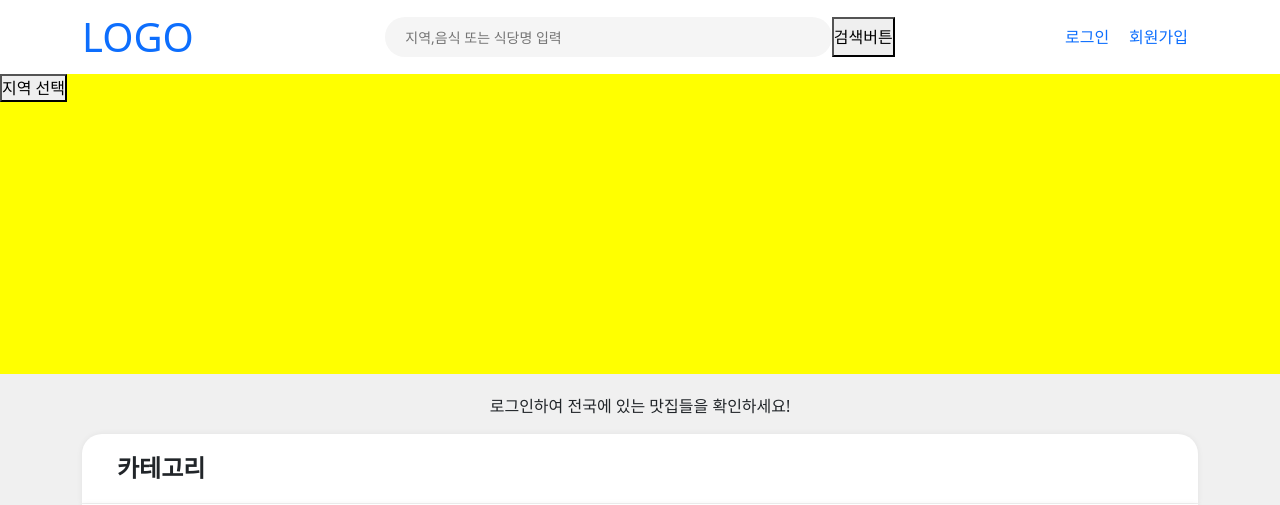
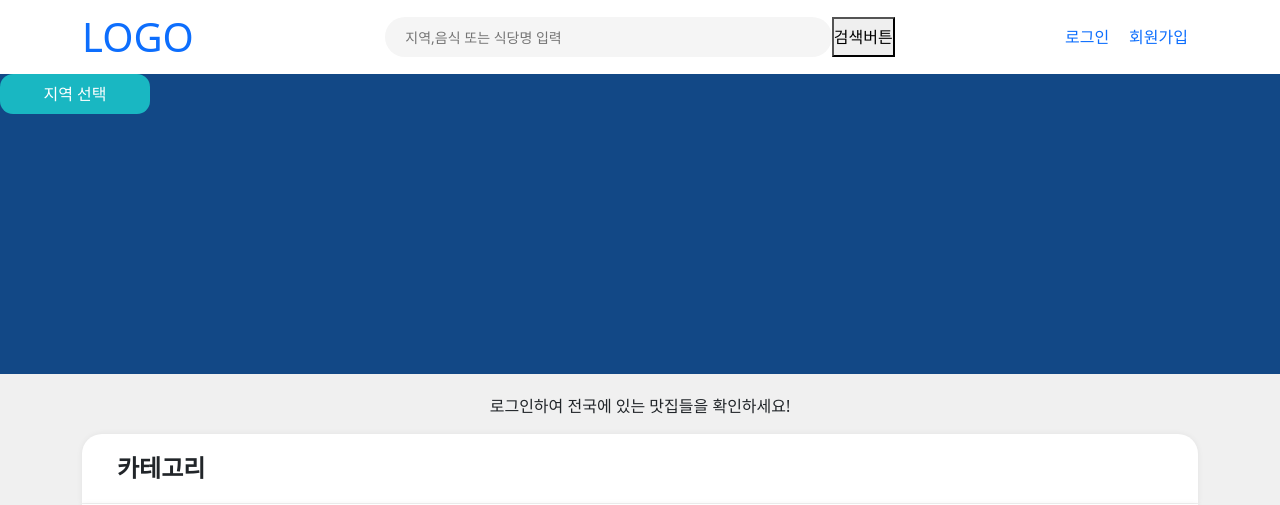
Before and after one commit to Jinseong0616/teamFood, a Node server app: page / in a window 1280 px wide. Shown: the top 505 px of the page. Run offline with Node 20, Linux system fonts and the light colour scheme; some libraries are stand-ins or nearby versions.

Commit message:
지역선택 창 클릭시 불,선택된지역 표시

```diff
--- a/public/main.css
+++ b/public/main.css
@@ -34,7 +34,10 @@ section{
 .visual{
   /* position: relative; */
   width: 100%; height: 300px;
-  background-color: yellow;}
+  background-color: #124886;}
+
+  .visual .select{ background-color: #19b7c2; width: 150px; height: 40px; border-radius: 13px; color: white; border: #19b7c2;}
+  .visual button{justify-content: center; text-align: center;}
 
 
 
@@ -110,7 +113,7 @@ section{
   margin: 15% auto;
   padding: 20px;
   border: 1px solid #888;
-  width: 500px;
+  width: 550px;
   height: 550px ;
 
 }
@@ -119,6 +122,28 @@ section{
   height: 300px;
   overflow-y: auto;
 }
+
+.modal-content h2{font-size: 22px; text-align: center;}
+.modal-content .table{border: #888 1px solid;}
+.modal-content .region_option{height: 35px; margin: auto; width: 100%; border-bottom: black 1px solid; align-items: center;}
+
+.modal-content .region_list .col-6{ border-right: #aaa 1px solid;}
+
+.modal-content .city button{margin-bottom: 15px;}
+.modal-content .gu button{margin-bottom: 10px;}
+.modal-content .city button,
+.modal-content .gu button
+{ width: 100%; height: 40px; border-radius: 10px; background-color: white; border: black solid 0.5px ;}
+
+.city button.selected,
+.gu button.selected
+{
+  background-color: #124886;
+  color: white;
+}
+
+.modal-content .selectBtn button{width: 100%; border-radius: 10px; border: #aaa; color: #aaa;}
+#selectRegion {  height: 50px; background-color: white; border-color: #19b7c2; color: #19b7c2; border: 1px solid #19b7c2; }
 
 .close {
   color: #aaa;
--- a/views/index.ejs
+++ b/views/index.ejs
@@ -44,23 +44,23 @@
   <main>
 
     <section class="visual">
-      <button id="openModal">지역 선택</button>
+      <button class="select" id="openModal">지역 선택</button>
 
-      <div id="myModal" class="modal">
+      <div id="myModal" class="modal container-fluid">
         <div class="modal-content">
           <span class="close">&times;</span>
-          <h2>지역을 선택해주세요</h2>
+          <h2>지역 선택</h2>
           <div class="table">
             <div class="region_option row">
                 <div class="col">광역시도</div>
                 <div class="col">시군구</div>
             </div>
             <div class="region_list d-flex row">
-              <div class="col">
+              <div class="col-6">
                 <ul class="city">
-                  <li><button class="selectCity">서울</button></li>
-                  <li><button class="selectCity">경기</button></li>
-                  <li><button class="selectCity">인천</button></li>
+                  <li><button type="radio" class="selectCity">서울</button></li>
+                  <li><button type="radio" class="selectCity ">경기</button></li>
+                  <li><button type="radio" class="selectCity " >인천</button></li>
                 </ul>
               </div>
               <div class="col">
@@ -71,7 +71,10 @@
             </div>
           </div>
           <div class="selectedGu">선택된 지역</div>
-          <button id="selectRegion">선택</button>
+          <div class="row selectBtn">
+            <button class="col">취소</button>
+          <button class="col" id="selectRegion">선택</button>
+          </div>
         </div>
       </div>
     </section>
@@ -179,29 +182,44 @@ document.getElementsByClassName("close")[0].addEventListener("click", function()
 });
 
 
+
+
 // --------------------------------------------------
 // 모달 작동 상태
 
-document.addEventListener("DOMContentLoaded", function() {
-
-  // 동적으로 받아온 구 목록을 업데이트하는 함수
-  function updateGuList(guList) {
+function updateGuList(guList) {
     const guListContainer = document.querySelector(".region_list .col:nth-child(2) ul");
 
-    console.log(guListContainer)
+    // 이전에 추가된 이벤트 리스너를 제거합니다.
+    guListContainer.innerHTML = "";
 
-    guListContainer.innerHTML = "";
     guList.forEach(function(gu) {
+        const li = document.createElement("li");
+        const button = document.createElement("button");
+        button.innerText = gu.gu;
+        button.classList.add("selectGu");
+        li.appendChild(button);
+        guListContainer.appendChild(li);
 
-      const li = document.createElement("li");
-      console.log(li)
+        // 각 버튼에 클릭 이벤트를 추가합니다.
+        button.addEventListener("click", function() {
+            // 모든 구 버튼에서 selected 클래스를 제거합니다.
+            document.querySelectorAll(".gu button").forEach(function(btn) {
+                btn.classList.remove("selected");
+            });
+            // 현재 클릭한 구 버튼에 selected 클래스를 추가합니다.
+            button.classList.add("selected");
 
-      const button = document.createElement("button");
-      button.innerText = gu.gu;  // 원인 요소 설정을 안해서 안됐었음
-      li.appendChild(button);
-      guListContainer.appendChild(li);
+            const selectedGu = button.innerText;
+            console.log(selectedGu); // 선택된 구의 이름을 출력합니다.
+
+            // 선택된 지역을 나타내는 요소에 접근합니다.
+            const selectedGuElement = document.querySelector(".selectedGu");
+            // 선택된 지역을 설정합니다.
+            selectedGuElement.innerText = "선택된 지역: " + selectedGu;
+        });
     });
-  }
+}
 
   // 도시 버튼에 이벤트 리스너 추가
   const cityButtons = document.querySelectorAll(".city button");
@@ -225,18 +243,6 @@ document.addEventListener("DOMContentLoaded", function() {
         });
     });
   });
-});
-
-
-const guButton = document.querySelectorAll(".gu button");
-guButton.forEach(function(button){
-  button.addEventListener("click",function(){
-    const selectedGu = button.innerText;
-    console.log(selectedGu)
-  })
-})
-
-
 
   </script>
 </body>
--- a/views/myPage.ejs
+++ b/views/myPage.ejs
@@ -27,8 +27,6 @@
   </section>
 
 <script>
-
-
 // 각 input상자에서 값 가져오기
 
 const edtBtn = document.getElementsByClassName('edit')[0].addEventListener('click', function(e){
@@ -61,9 +59,6 @@ const edtBtn = document.getElementsByClassName('edit')[0].addEventListener('clic
   })
 })
 
-
-
-
 </script>
 </body>
 </html>
```
